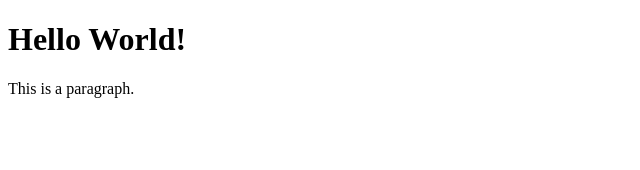
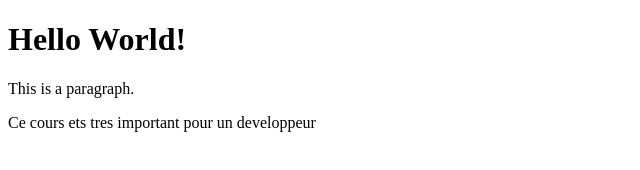
Before and after one commit to islemcherni7/tutogit, a plain HTML site: page index.html in a window 1280 px wide. Shown: the whole page, without its empty margins (0-640 px from the left). Drawn offline with Linux system fonts and the light colour scheme.

Commit message:
mon deuxieme commit

```diff
--- a/index.html
+++ b/index.html
@@ -6,5 +6,6 @@
 <body>
 <h1>Hello World!</h1>
 <p>This is a paragraph.</p>
+<p> Ce cours ets tres important pour un developpeur</p>
 </body>
 </html>
```
